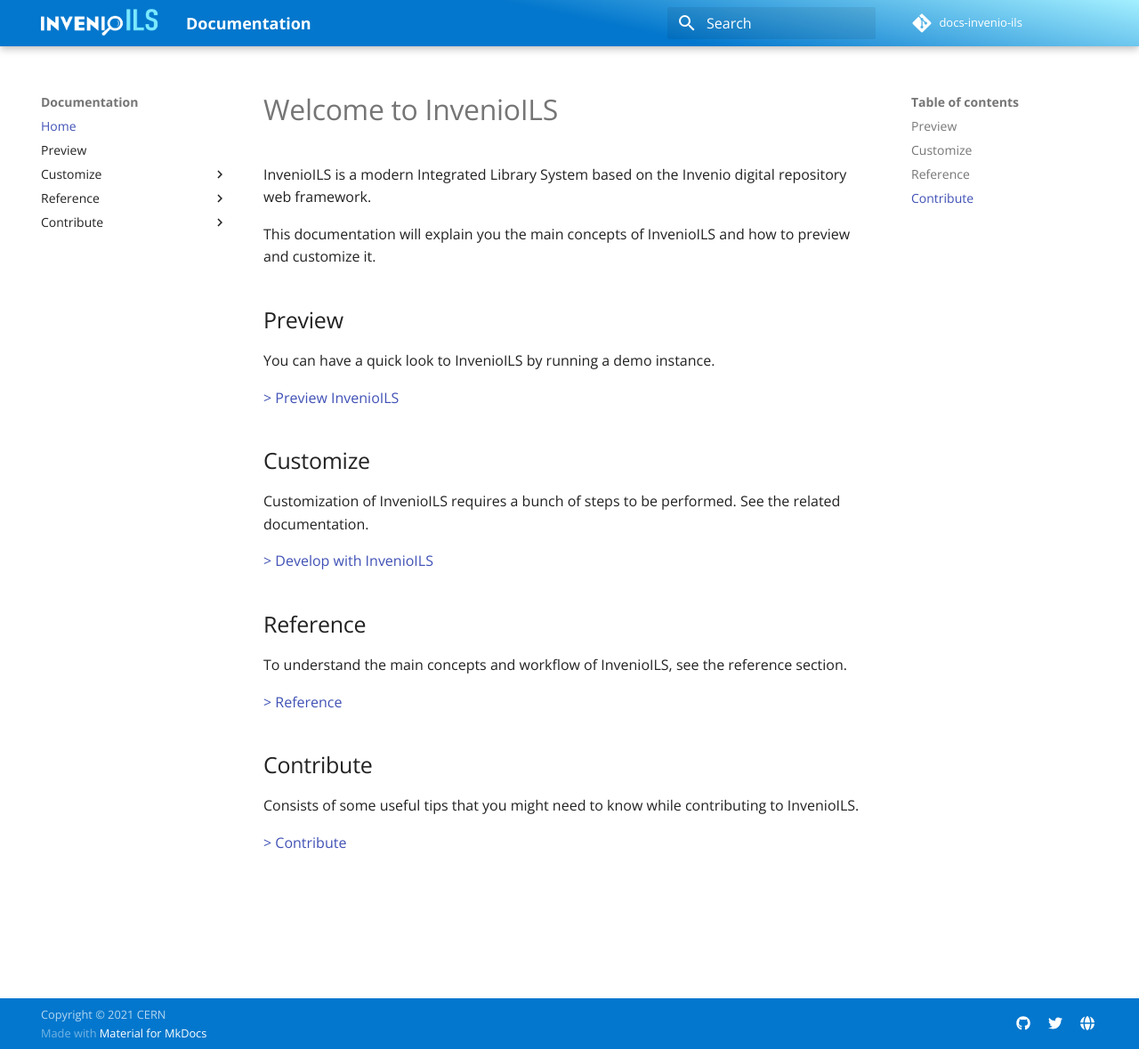
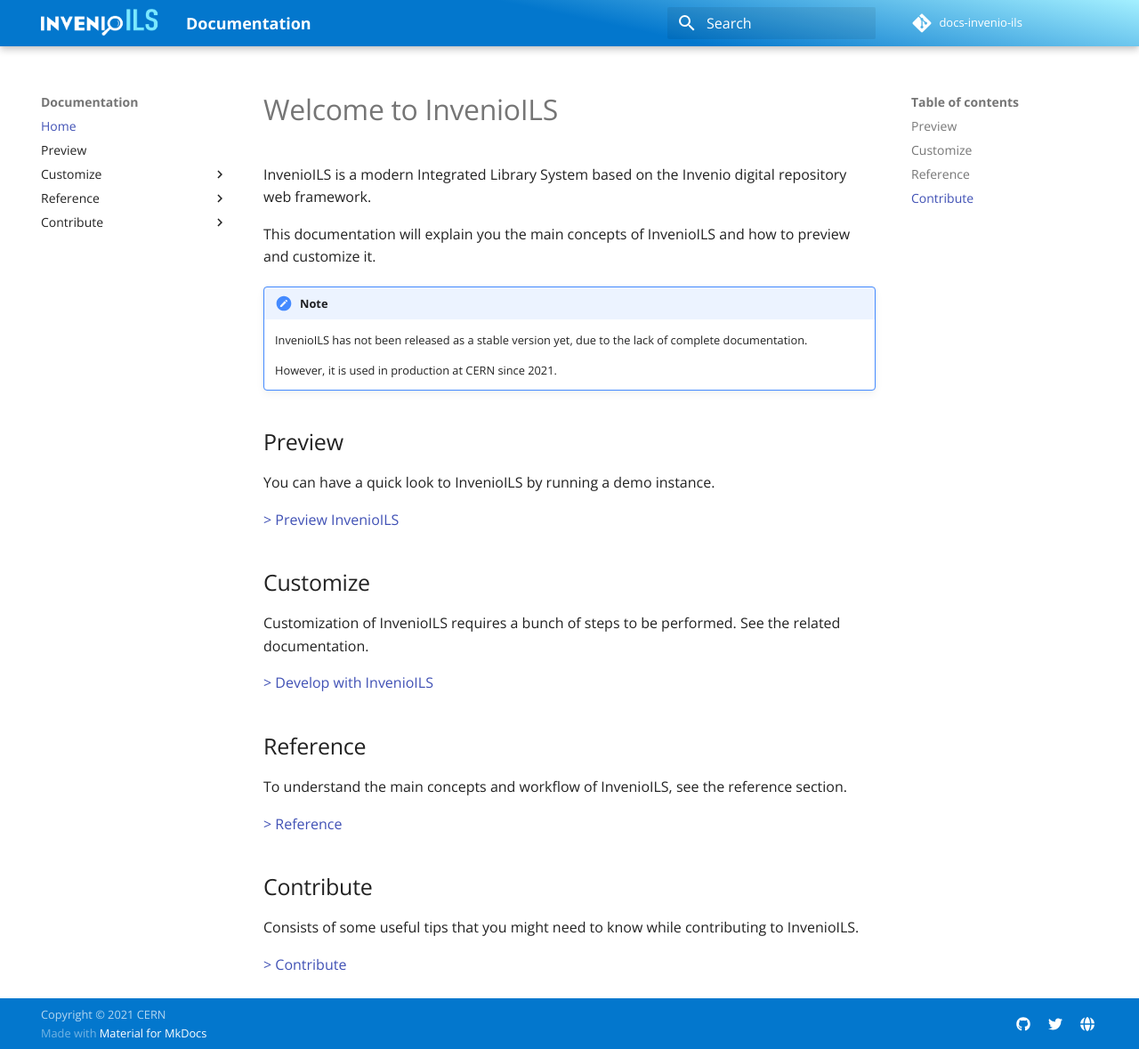
Before and after one commit to inveniosoftware/docs-invenio-ils, an MkDocs documentation site: the page built from docs/index.md, in a window 1280 px wide and 1179 px high. Shown: the whole window at 89% size. Built offline with MkDocs 1.6.1 and Material for MkDocs 9.7.7, drawn with Linux system fonts in a browser that asks for light colours; comment, search, counter and statistics services are not loaded.

Commit message:
add warning homepage

```diff
--- a/docs/index.md
+++ b/docs/index.md
@@ -3,6 +3,11 @@
 InvenioILS is a modern Integrated Library System based on the Invenio digital repository web framework.
 
 This documentation will explain you the main concepts of InvenioILS and how to preview and customize it.
+
+!!! note
+    InvenioILS has not been released as a stable version yet, due to the lack of complete documentation.
+
+    However, it is used in production at CERN since 2021.
 
 ## Preview
 
```
